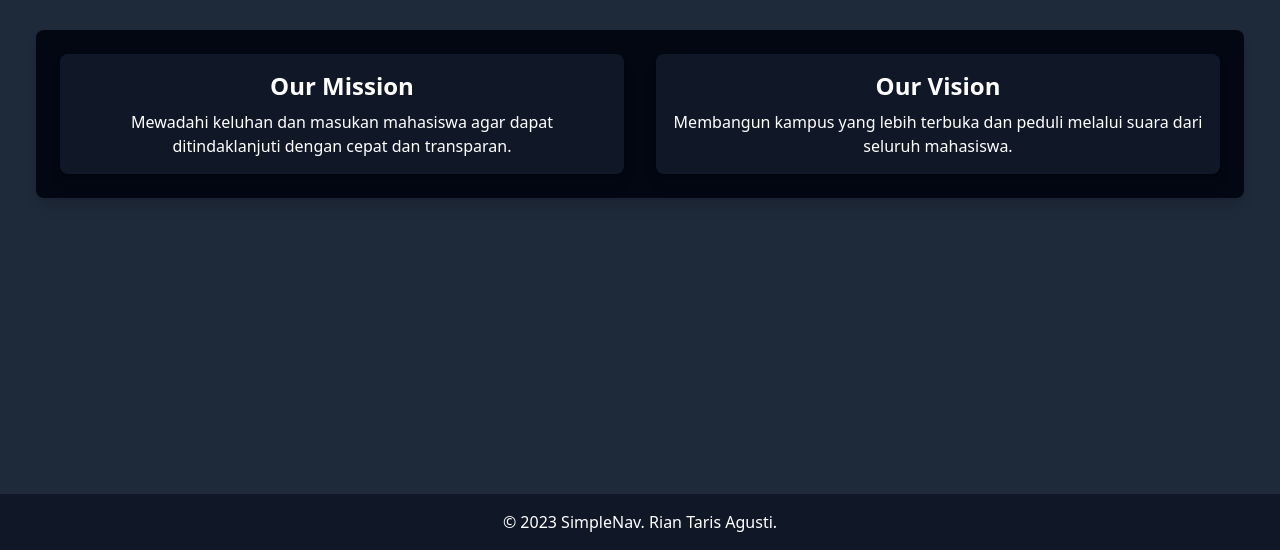
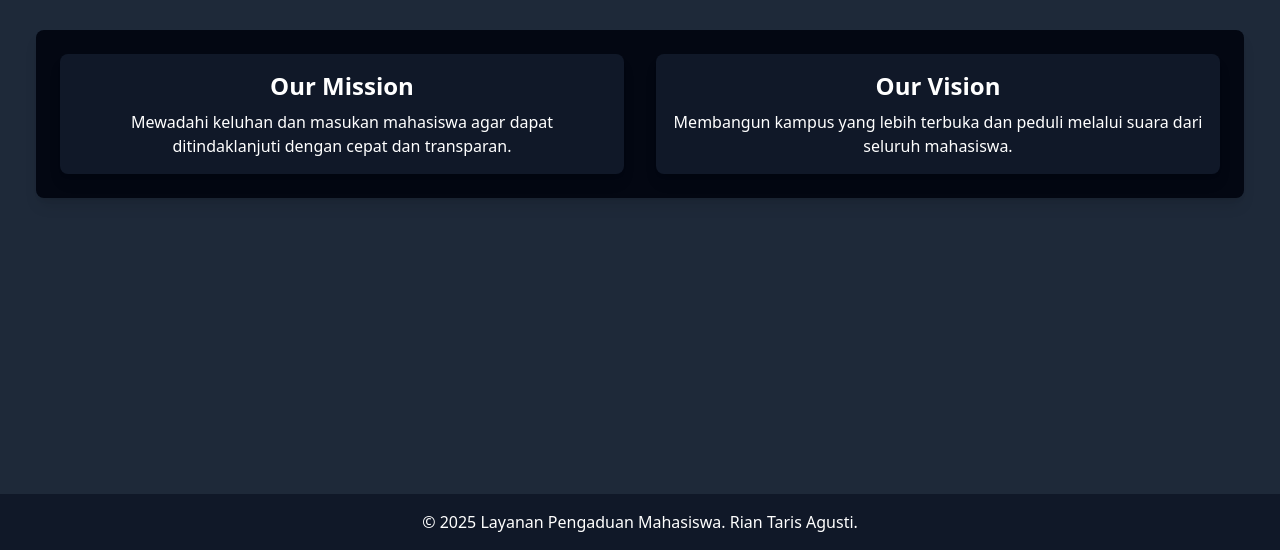
Before and after one commit to Rian-Agusti/RianTaris, a plain HTML site: page about.html in a window 1280 px wide. Shown: the part 428-978 px from the top of the page. Drawn offline with Linux system fonts and the light colour scheme.

Commit message:
Update about.html

```diff
--- a/about.html
+++ b/about.html
@@ -40,7 +40,7 @@
 
     <!-- Footer -->
     <footer class="bg-gray-900 p-4 text-center text-white">
-      <p>&copy; 2023 SimpleNav. Rian Taris Agusti.</p>
+      <p>&copy; 2025 Layanan Pengaduan Mahasiswa. Rian Taris Agusti.</p>
     </footer>
   </body>
 </html>
```
